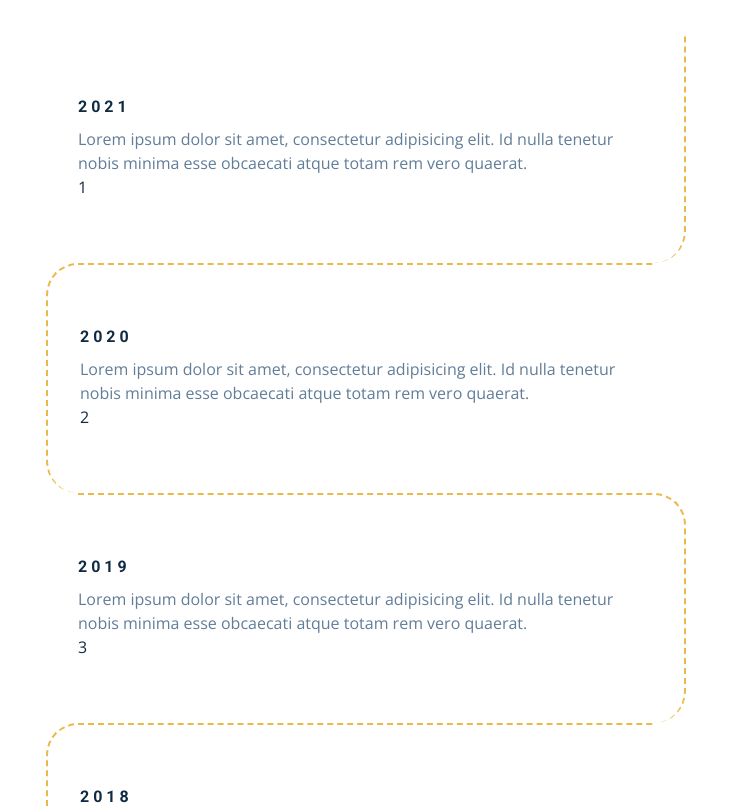
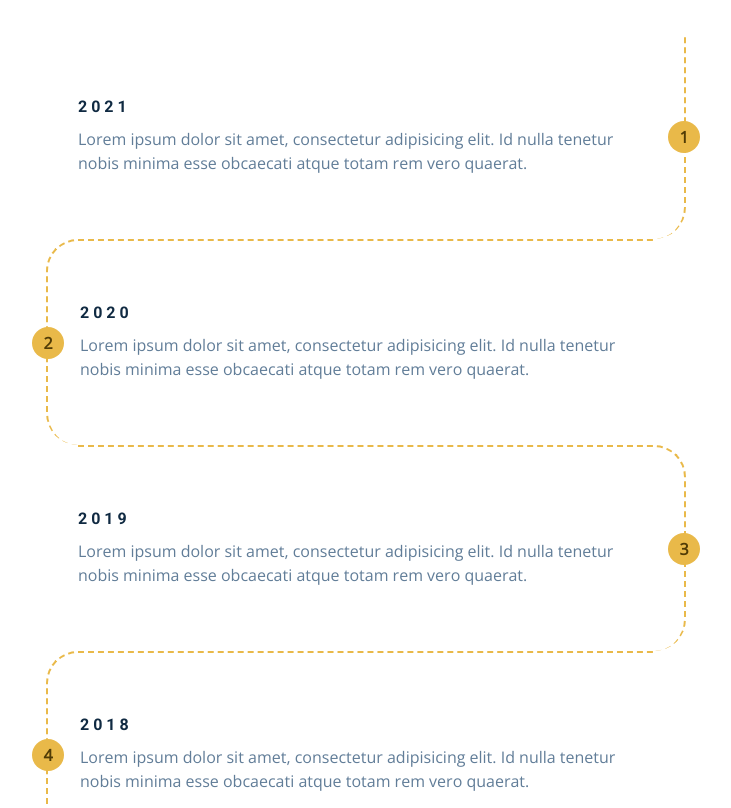
Before and after one commit to artsycoder533/grid-portfolio, a plain HTML site: page index.html in a window 1280 px wide. Shown: the part 4560-5368 px from the top of the page, without its empty margins (274-1005 px from the left). Drawn offline with nearby package versions, Linux system fonts and the light colour scheme.

Commit message:
added styling for numbers on edges of timeline border

```diff
--- a/css/styles.css
+++ b/css/styles.css
@@ -860,6 +860,32 @@ Timeline
   border-bottom: 0;
   border-bottom-left-radius: 0;
 }
+
+/* to style numbers */
+.number {
+  position: absolute;
+  top: 50%;
+  margin-bottom: 0;
+  background: var(--clr-primary-5);
+  width: 2rem;
+  height: 2rem;
+  /* to center number inside circle */
+  display: grid;
+  place-items: center;
+  border-radius: 50%;
+  color: var(--clr-primary-1);
+  font-weight: bold;
+}
+
+.timeline-item:nth-child(even) .number{
+  left: 0;
+  transform: translate(-50%, -50%);
+}
+
+.timeline-item:nth-child(odd) .number{
+  right: 0;
+  transform: translate(50%, -50%);
+}
 /*
 ===============
 Blog
```
